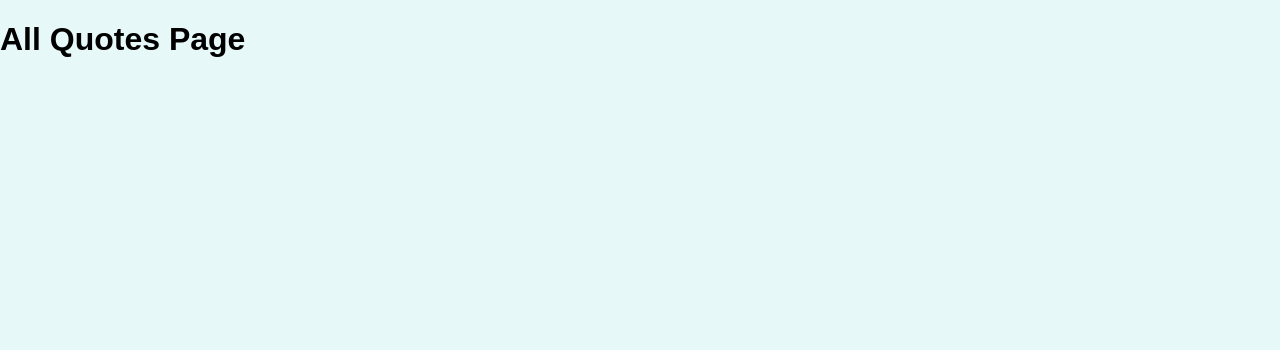
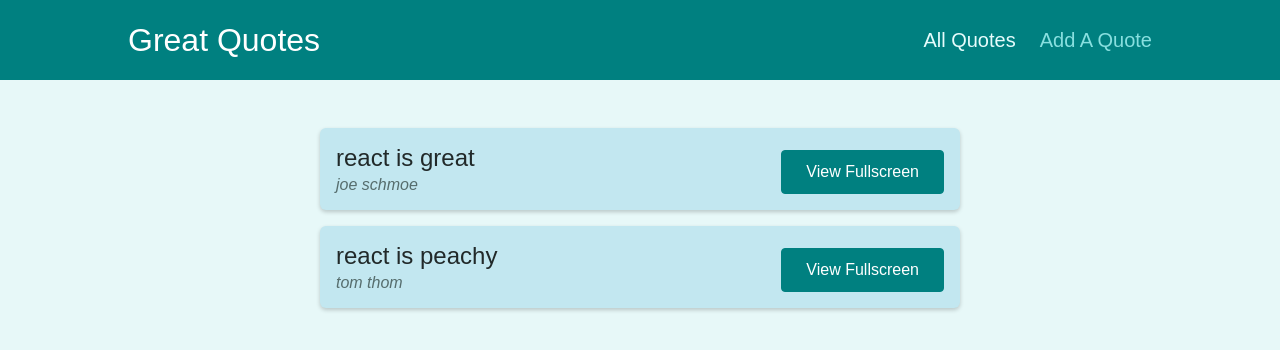
Before and after one commit to rdhjr81/react_router_practice, a React (Create React App) app: page /quotes in a window 1280 px wide. Shown: the top 350 px of the page. Built offline with nearby package versions, Linux system fonts and the light colour scheme.

Commit message:
add layout wrapper add main nav component add hard coded quotes

```diff
--- a/src/App.js
+++ b/src/App.js
@@ -1,11 +1,12 @@
 import { Redirect, Route, Switch } from "react-router-dom";
+import Layout from "./components/layout/Layout";
 import AllQuotes from "./pages/AllQuotes";
 import NewQuote from "./pages/NewQuote";
 import QuoteDetail from "./pages/QuoteDetail";
 
 function App() {
   return (
-    <div>
+    <Layout>
       <Switch>
         <Route path="/quotes" exact>
           <AllQuotes />
@@ -17,10 +18,10 @@
           <NewQuote />
         </Route>
         <Route path="/">
-          <Redirect to='/quotes' />
+          <Redirect to="/quotes" />
         </Route>
       </Switch>
-    </div>
+    </Layout>
   );
 }
 
--- /dev/null
+++ b/src/components/layout/Layout.js
@@ -0,0 +1,15 @@
+import { Fragment } from 'react';
+import classes from './Layout.module.css';
+import MainNavigation from './MainNavigation';
+
+const Layout = (props) => {
+    return (
+        <Fragment>
+            <MainNavigation/>
+            <main className={classes.main}>
+                {props.children}
+            </main>
+        </Fragment>
+    );
+}
+export default Layout;
--- /dev/null
+++ b/src/components/layout/MainNavigation.js
@@ -0,0 +1,20 @@
+import { Link, NavLink } from 'react-router-dom';
+import classes from './MainNavigation.module.css';
+const MainNavigation = () => {
+    return (
+        <header className={classes.header}>
+            <div className={classes.logo}>Great Quotes</div>
+            <nav className={classes.nav}>
+                <ul>
+                    <li>
+                        <NavLink to='/quotes' activeClassName={classes.active}>All Quotes</NavLink>
+                    </li>
+                    <li>
+                        <NavLink to='/new-quote' activeClassName={classes.active}>Add A Quote</NavLink>
+                    </li>
+                </ul>
+            </nav>
+        </header>
+    );
+}
+export default MainNavigation;
--- a/src/pages/AllQuotes.js
+++ b/src/pages/AllQuotes.js
@@ -1,4 +1,17 @@
+import QuoteList from '../components/quotes/QuoteList'
+const DUMMY_QUOTES = [
+    {
+        id:1,
+        author:'joe schmoe',
+        text: 'react is great'
+    },
+    {
+        id:1,
+        author:'tom thom',
+        text: 'react is peachy'
+    }
+]
 const AllQuotes = () => {
-    return <h1>All Quotes Page</h1>;
+    return (<QuoteList quotes={DUMMY_QUOTES}/>)
 };
 export default AllQuotes;
```
